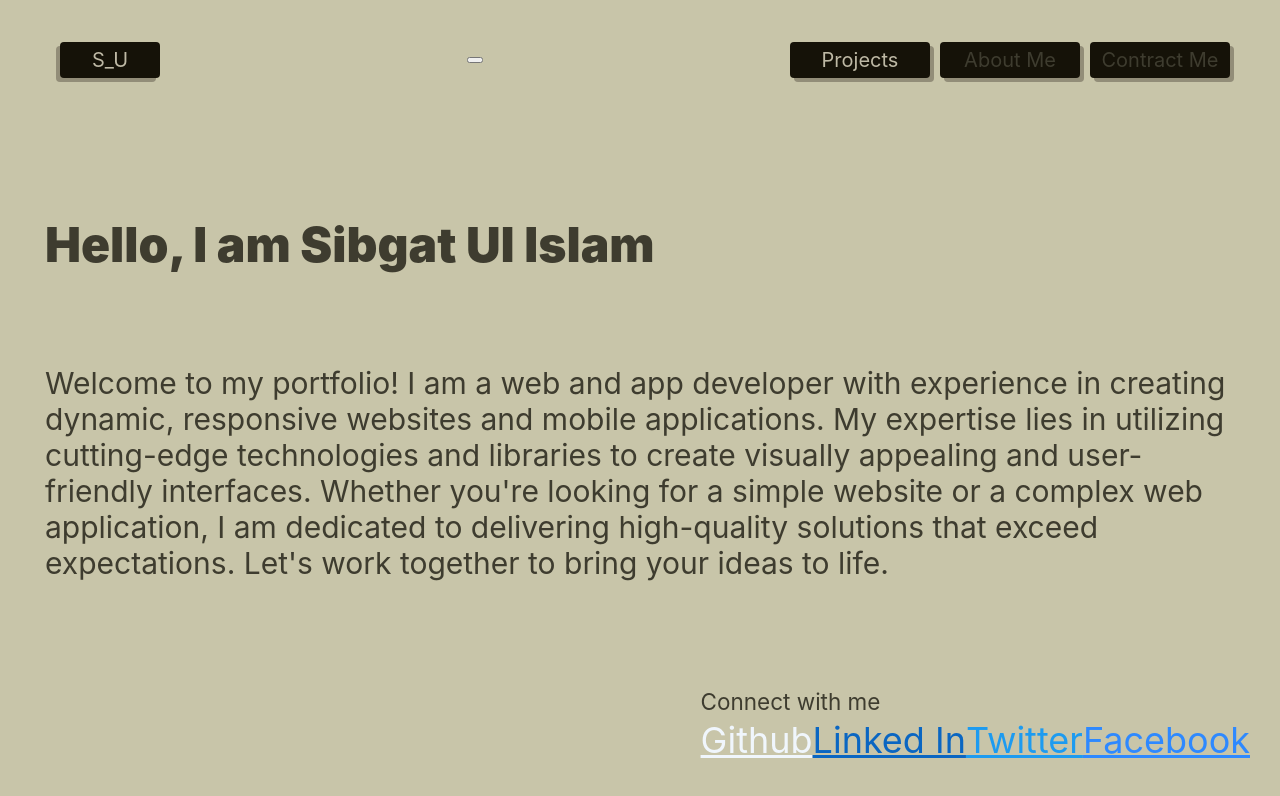
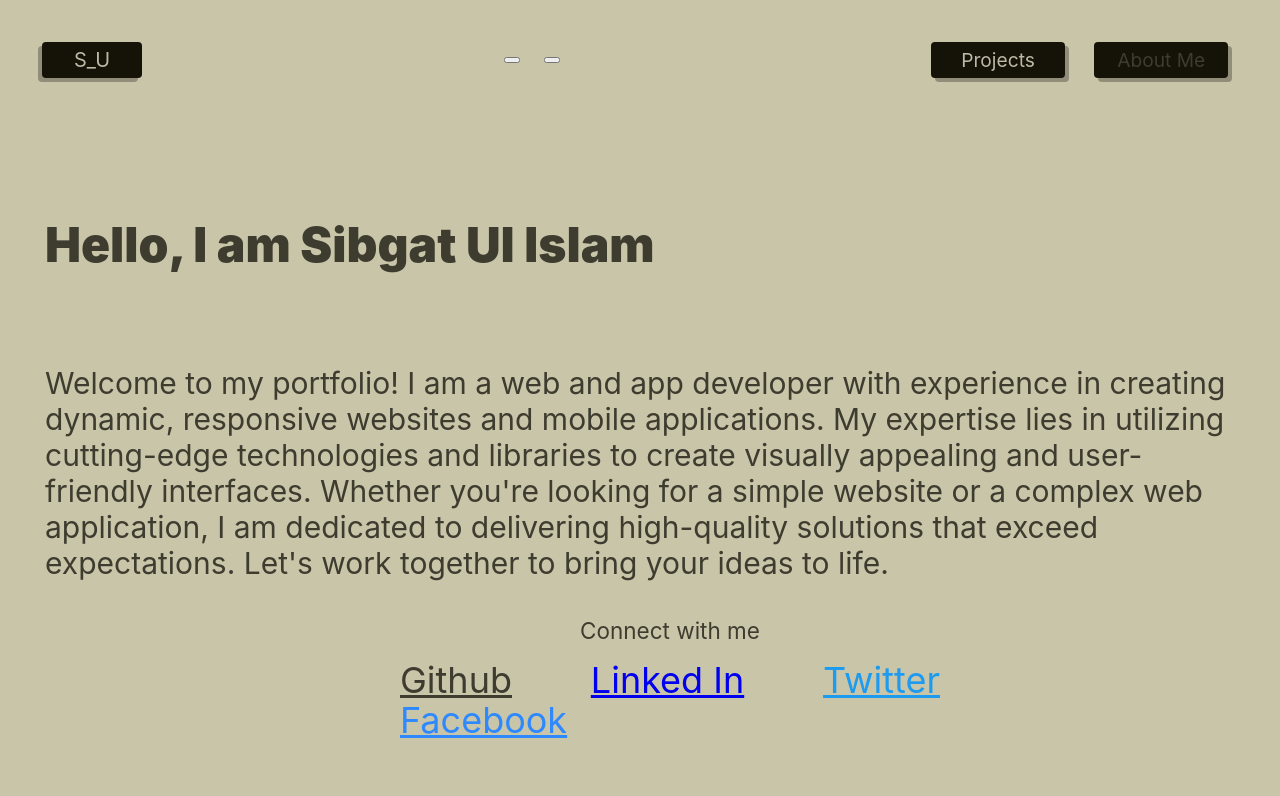
Before and after one commit to Sibgat-Ul/SibgatUl, a Vue app: page / in a window 1280 px wide. Shown: the top 796 px of the page. Built offline with nearby package versions, Linux system fonts and the light colour scheme.

Commit message:
fixed dist

```diff
--- a/src/App.vue
+++ b/src/App.vue
@@ -1,21 +1,61 @@
 <script setup>
-import { RouterView } from 'vue-router'
-import Nav from '@/components/Nav.vue';
-
+import { RouterView } from "vue-router";
+import Nav from "@/components/Nav.vue";
 </script>
 
 <template>
-  <div class="main h-screen p-.5em md:p-2em overflow-hidden">
-    <header>
-      <Nav class="b-rd mb-.5em md:mb-1em"/>
-    </header>
+    <div class="main h-screen p-.5em pb-0 md:p-2em">
+        <header>
+            <Nav class="b-rd mb-.5em md:mb-1em" />
+        </header>
 
-    <RouterView></RouterView>
-  </div>
+        <RouterView></RouterView>
+
+        <footer class="socials w-full h-auto m-auto text-center md:bottom-15 md:absolute">
+            <h2 class="mb-.5em">Connect with me</h2>
+
+            <div
+                class="text-3xl w-9em md:w-15em m-a md:text-4xl flex flex-wrap justify-between items-center"
+            >
+                <a
+                    href="https://www.freecodecamp.org/Sibgat"
+                    target="_blank"
+                    class="i-carbon-logo-github text-inherit dark:text-#f0f6fc"
+                    rel="noopener noreferrer"
+                >
+                    Github
+                </a>
+                <a
+                    href="https://www.linkedin.com/in/sibgat-ul-islam-43229b210/"
+                    target="_blank"
+                    class="i-carbon-logo-linkedin dark:text-#0a66c2"
+                    rel="noopener noreferrer"
+                >
+                    Linked In
+                </a>
+                <a
+                    href="https://twitter.com/sibgatulislam"
+                    target="_blank"
+                    class="i-carbon-logo-twitter text-#1d9bf0"
+                    rel="noopener noreferrer"
+                >
+                    Twitter
+                </a>
+                <a
+                    href="https://www.facebook.com/profile.php?id=100006011417933"
+                    target="_blank"
+                    class="i-carbon-logo-facebook text-#2e89ff"
+                    rel="noopener noreferrer"
+                >
+                    Facebook
+                </a>
+            </div>
+        </footer>
+    </div>
 </template>
 
 <style>
 html.dark {
-  color-scheme: dark;
+    color-scheme: dark;
 }
 </style>
--- a/src/assets/main.css
+++ b/src/assets/main.css
@@ -5,4 +5,5 @@
   height: 100vh;
   margin: 0 auto;
   font-weight: normal;
+  overflow-x: hidden;
 }
--- a/src/components/Nav.vue
+++ b/src/components/Nav.vue
@@ -1,24 +1,47 @@
 <template>
-    <nav class="text-xl py-.6em pl-1.5em flex flex-wrap flex-row basis-auto justify-between items-center">
+    <nav
+        class="
+            text-lg
+            md:text-xl
+            py-.6em
+            px-.6em
+            flex
+            flex-wrap
+            flex-row
+            basis-auto
+            justify-between
+            items-center
+        "
+    >
 
         <router-link class="logo w-5em" to="/">
             S_U
         </router-link>
 
-        <button @click="toggleDark()" class="i-carbon-sun dark:i-carbon-moon icon-btn text-2xl"></button>
+        <div class="btns flex">
+            <button @click="toggleDark()" class="i-carbon-sun dark:i-carbon-moon icon-btn text-2xl"></button>
+            <button @click="toggleMenu()" class="i-carbon-list ml-1em md:display-none icon-btn text-2xl"></button>
+        </div>
 
-        <div class="links mr-1em flex justify-between flex-wrap basis-auto gap-.5em items-center">
+        <div
+            class="
+                display-none
+                text-1.2rem
+                links
+                md:flex
+                justify-between
+                flex-wrap
+                basis-auto
+                gap-.5em
+                items-center
+            ">
+
             <router-link to="/">
                 Projects
             </router-link>
 
-            <router-link to="/about#det">
+            <router-link to="/about">
                 About Me
-            </router-link>
-
-
-            <router-link to="/contract">
-                Contract Me
             </router-link>
         </div>
     </nav>
@@ -43,9 +66,10 @@ a {
 }
 
 .links > a {
-    min-width: 5em;
+    min-width: 6em;
     width: 7em;
     max-width: 8em;
+    margin: 0em .5em;
 }
 
 
--- a/src/router/index.js
+++ b/src/router/index.js
@@ -16,6 +16,14 @@ const router = createRouter({
       // this generates a separate chunk (About.[hash].js) for this route
       // which is lazy-loaded when the route is visited.
       component: () => import('../views/AboutView.vue')
+    },
+    {
+      path: '/contact/',
+      name: 'contact',
+      // route level code-splitting
+      // this generates a separate chunk (About.[hash].js) for this route
+      // which is lazy-loaded when the route is visited.
+      component: () => import('../views/Contact.vue')
     }
   ]
 })
--- a/src/views/AboutView.vue
+++ b/src/views/AboutView.vue
@@ -4,7 +4,6 @@
         hero
         h-[calc(100%-6em)]
         grid
-        md:gap-1em
         content-center
         items-center
         grid-cols-1
@@ -13,18 +12,23 @@
       "
       >
       <section id="details" class="dets px-1em md:p-1em">
-        <h1 class="text-xl md:text-4xl">
-          About Me
+        <h1 class="text-2xl md:text-5xl fw-900">
+          More About Me
         </h1>
 
-        <p class="text-sm md:text-lg md:my-1em">
+        <p class="text-lg my-.5em md:text-xl md:my-1em">
           Hello! I am Sibgat Ul Islam, from Bangladesh, currently studying Bsc in Computer Science
           and Electronics at North South University. I am a Linux enthausiast, love to build and
           break, explore new ideas, whatever I do, I give 100% (only when I am programming ;)).
         </p>
+      </section>
 
-        <p class="text-sm md:text-lg md:my-1em">
-          <p>I have learnt, </p>
+      <section id="contact" class="px-1em md:p-1em text-md md:text-xl md:my-1em">
+
+        <p class="text-xl my-.5em md:text-3xl">
+          I have <span class="fw-900">learnt,</span>
+        </p>
+
         <ul>
           <li> Html, CSS, Javascript </li>
           <li> Java, Python, C, C++, Rust </li>
@@ -35,35 +39,16 @@
           <li> PostgreSQL </li>
         </ul>
 
-          <p class="md:my-1em"> Current Stack,
-            <li>
+        <p class="text-xl my-.5em md:text-3xl">
+          I am <span class="fw-900">good</span> at,
+        </p>
+
+        <ul>
+          <li class="">
             Vue, Express, PostgreSQL, Node.Js, Tauri, Solidity
           </li>
-          </p>
-        </p>
-      </section>
+        </ul>
 
-      <section id="contact" class="p-1em">
-        <form action="" class="flex flex-col gap-1em b-rd">
-          <input type="text" name="from" id="from" placeholder="from" class="h-3em b-rd">
-          <textarea type="text" mame="textBox" id="textBox" class="h-10em b-rd" placeholder="Write to me..."></textarea>
-
-          <input type="submit" class="w-15em h-2.6em b-rd m-a" value="Send">
-        </form>
       </section>
     </container>
 </template>
-
-<style scoped>
-form > input, textarea {
-  border: none;
-  background-color: var(--color-background-dark);
-  outline: none;
-  color: var(--color-font-light);
-  padding: .9em;
-}
-
-input[type="submit"] {
-  padding: 0px !important
-}
-</style>
--- /dev/null
+++ b/src/views/Contact.vue
@@ -0,0 +1,24 @@
+<template>
+    <section id="contact" class="p-1em m-auto my-5em md:my-10em">
+        <form action="mailto:sibgatulislam@gmail.com" method="post" enctype="text/plain" class="flex flex-col gap-1em b-rd">
+            <textarea type="text" mame="textBox" id="textBox" class="h-10em b-rd" placeholder="Write to me..."></textarea>
+
+            <input type="submit" class="w-15em h-2.6em b-rd m-a" value="Send">
+        </form>
+      </section>
+</template>
+
+<style scoped>
+
+form > input, textarea {
+  border: none;
+  background-color: var(--color-background-dark);
+  outline: none;
+  color: var(--color-font-light);
+  padding: .9em;
+}
+
+input[type="submit"] {
+  padding: 0px !important
+}
+</style>
--- a/src/views/HomeView.vue
+++ b/src/views/HomeView.vue
@@ -1,8 +1,10 @@
 <script setup></script>
 
 <template>
-    <main class="hero text-center md:text-start h-[calc(100%-6em)] b-rd p-1em b-rd m-auto relative">
-        <h1 class="text-3xl fw-900 sm:text-5xl my-.5em md:my-2em">Hello, I am Sibgat Ul Islam</h1>
+    <main class="hero text-center md:text-start b-rd p-1em b-rd m-auto relative">
+        <h1 class="text-3xl fw-900 sm:text-5xl my-.4em md:my-2em">
+            Hello, I am Sibgat Ul Islam
+        </h1>
 
         <h2 class="text-xl md:text-3xl">
             Welcome to my portfolio! I am a web and app developer with
@@ -15,47 +17,5 @@
             that exceed expectations. Let's work together to bring your ideas to
             life.
         </h2>
-
-        <div class="socials bottom-0 right-0 absolute">
-            <h2>Connect with me</h2>
-
-            <div class="text-3xl md:text-4xl flex flex-basis-1 flex-wrap justify-between items-center">
-                <a
-                    href="http://"
-                    target="_blank"
-                    class="i-carbon-logo-github text-#f0f6fc"
-                    rel="noopener noreferrer"
-                >
-                    Github
-                </a>
-                <a
-                    href="http://"
-                    target="_blank"
-                    class="i-carbon-logo-linkedin text-#0a66c2"
-                    rel="noopener noreferrer"
-                >
-                    Linked In
-                </a>
-                <a
-                    href="http://"
-                    target="_blank"
-                    class="i-carbon-logo-twitter text-#1d9bf0"
-                    rel="noopener noreferrer"
-                >
-                    Twitter
-                </a>
-                <a
-                    href="http://"
-                    target="_blank"
-                    class="i-carbon-logo-facebook text-#2e89ff"
-                    rel="noopener noreferrer"
-                >
-                    Facebook
-                </a>
-            </div>
-        </div>
     </main>
 </template>
-
-<style scoped>
-</style>
```
Lines whose indentation alone changed are shown as unchanged.
